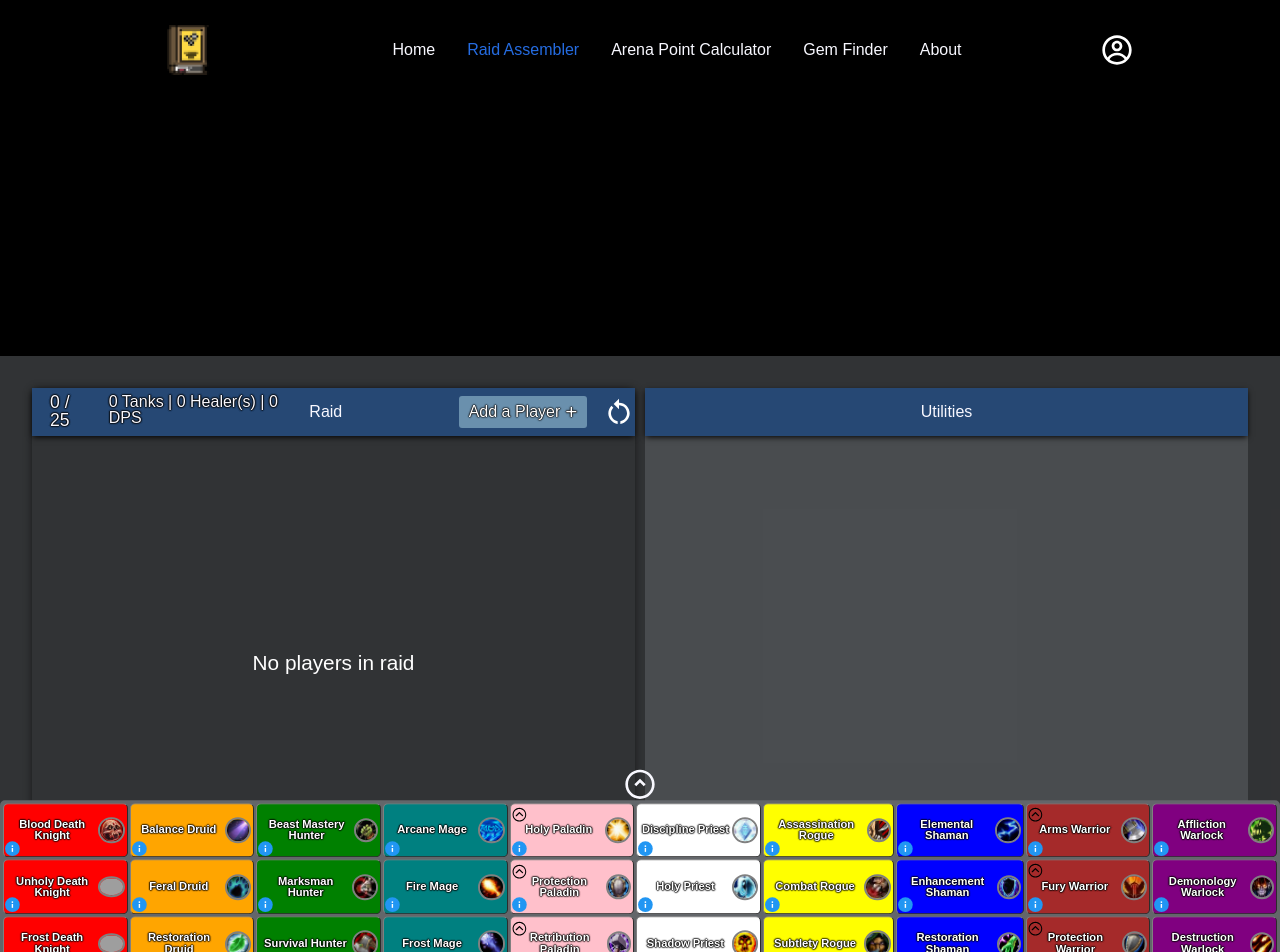
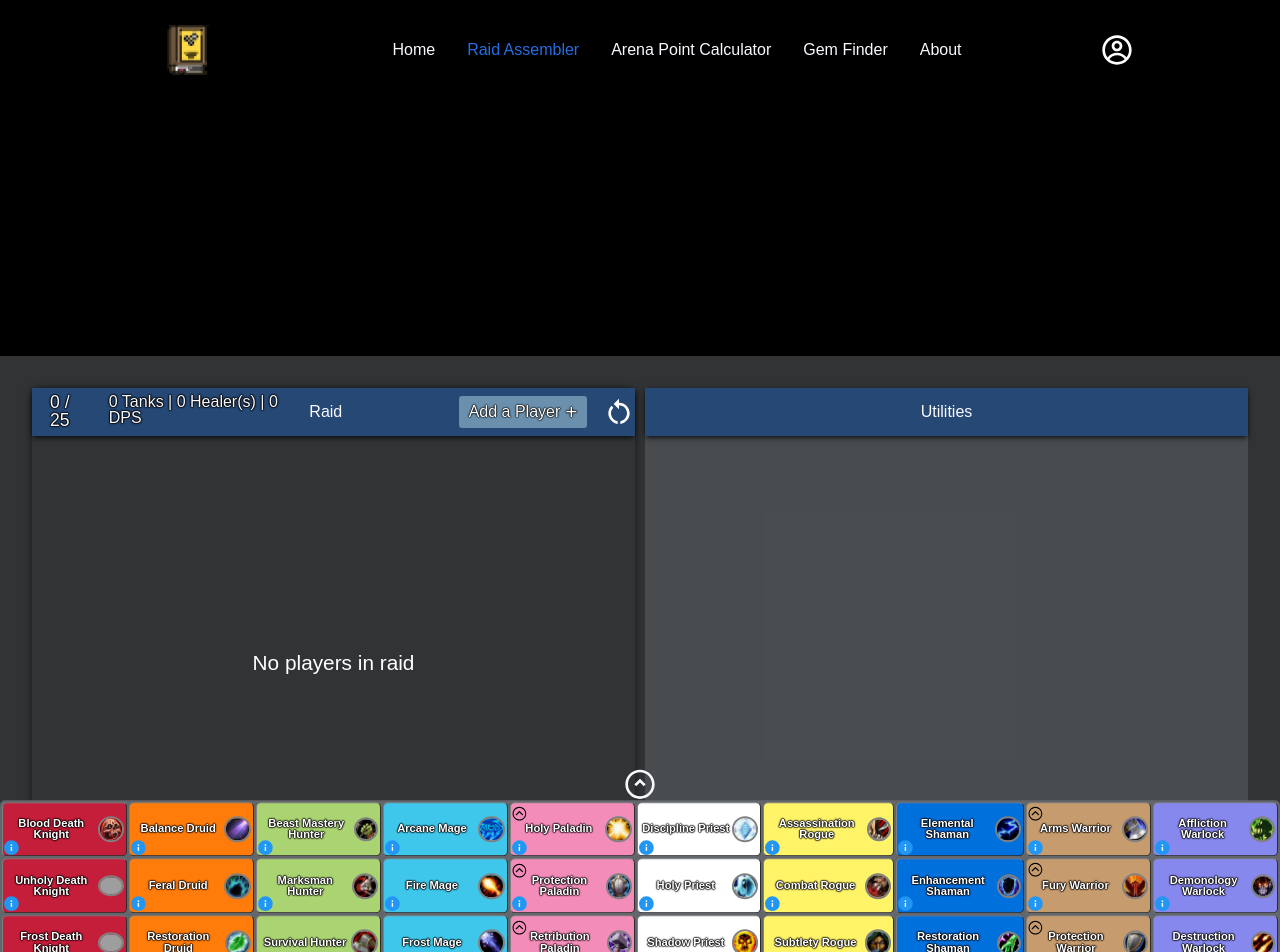
Before and after one commit to MarcusMohns/Codex-Online, a React (Create React App) app: page /raidassembler in a window 1280 px wide. Shown: the top 952 px of the page. Built offline with nearby package versions, Linux system fonts and the light colour scheme; grey boxes are pictures that could not be loaded.

Commit message:
Updated class colors

```diff
--- a/src/SpecArray.js
+++ b/src/SpecArray.js
@@ -2,7 +2,7 @@ const SpecArray = [
   {
     text: "Blood Death Knight",
     image: "images/dk_blood.png",
-    color: "red",
+    color: "rgb(196,30,58)",
     name: "",
     buffs: [
       {
@@ -43,7 +43,7 @@ const SpecArray = [
   {
     text: "Unholy Death Knight",
     image: "images/dk_unholy.png",
-    color: "red",
+    color: "rgb(196,30,58)",
     name: "",
     buffs: [
       {
@@ -85,7 +85,7 @@ const SpecArray = [
   {
     text: "Frost Death Knight",
     image: "images/dk_frost.png",
-    color: "red",
+    color: "rgb(196,30,58)",
     name: "",
     buffs: [
       {
@@ -122,7 +122,7 @@ const SpecArray = [
   {
     text: "Balance Druid",
     image: "images/druid_balance.png",
-    color: "orange",
+    color: "rgb(255,124,10)",
     name: "",
     buffs: [
       {
@@ -191,7 +191,7 @@ const SpecArray = [
   {
     text: "Feral Druid",
     image: "images/druid_feral.png",
-    color: "orange",
+    color: "rgb(255,124,10)",
     name: "",
     buffs: [
       {
@@ -257,7 +257,7 @@ const SpecArray = [
   {
     text: "Restoration Druid",
     image: "images/druid_restoration.png",
-    color: "orange",
+    color: "rgb(255,124,10)",
     name: "",
     buffs: [
       {
@@ -307,7 +307,7 @@ const SpecArray = [
   {
     text: "Beast Mastery Hunter",
     image: "images/hunter_beastmastery.png",
-    color: "green",
+    color: "rgb(170,211,114)",
     name: "",
     buffs: [
       {
@@ -335,7 +335,7 @@ const SpecArray = [
   {
     text: "Marksman Hunter",
     image: "images/hunter_marksman.png",
-    color: "green",
+    color: "rgb(170,211,114)",
     name: "",
     buffs: [
       {
@@ -363,7 +363,7 @@ const SpecArray = [
   {
     text: "Survival Hunter",
     image: "images/hunter_survival.png",
-    color: "green",
+    color: "rgb(170,211,114)",
     name: "",
     buffs: [
       {
@@ -395,7 +395,7 @@ const SpecArray = [
   {
     text: "Arcane Mage",
     image: "images/mage_arcane.png",
-    color: "teal",
+    color: "rgb(63,199,235)",
     name: "",
     buffs: [
       {
@@ -427,7 +427,7 @@ const SpecArray = [
   {
     text: "Fire Mage",
     image: "images/mage_fire.png",
-    color: "teal",
+    color: "rgb(63,199,235)",
     name: "",
     buffs: [
       {
@@ -459,7 +459,7 @@ const SpecArray = [
   {
     text: "Frost Mage",
     image: "images/mage_frost.png",
-    color: "teal",
+    color: "rgb(63,199,235)",
     name: "",
     buffs: [
       {
@@ -497,7 +497,7 @@ const SpecArray = [
   {
     text: "Holy Paladin",
     image: "images/paladin_holy.png",
-    color: "pink",
+    color: "rgb(244,140,186)",
     name: "",
     buffs: [
       {
@@ -573,7 +573,7 @@ const SpecArray = [
   {
     text: "Protection Paladin",
     image: "images/paladin_protection.png",
-    color: "pink",
+    color: "rgb(244,140,186)",
     name: "",
     buffs: [
       {
@@ -664,7 +664,7 @@ const SpecArray = [
   {
     text: "Retribution Paladin",
     image: "images/paladin_retribution.png",
-    color: "pink",
+    color: "rgb(244,140,186)",
     name: "",
     buffs: [
       {
@@ -760,7 +760,7 @@ const SpecArray = [
   {
     text: "Discipline Priest",
     image: "images/priest_discipline.png",
-    color: "white",
+    color: "rgb(255,255,255)",
     name: "",
     buffs: [
       {
@@ -822,7 +822,7 @@ const SpecArray = [
   {
     text: "Holy Priest",
     image: "images/priest_holy.png",
-    color: "white",
+    color: "rgb(255,255,255)",
     name: "",
     buffs: [
       {
@@ -875,7 +875,7 @@ const SpecArray = [
   {
     text: "Shadow Priest",
     image: "images/priest_shadow.png",
-    color: "white",
+    color: "rgb(255,255,255)",
     name: "",
     buffs: [
       {
@@ -933,7 +933,7 @@ const SpecArray = [
   {
     text: "Assassination Rogue",
     image: "images/rogue_assassination.png",
-    color: "yellow",
+    color: "rgb(255,244,104)",
     name: "",
     buffs: [
       {
@@ -974,7 +974,7 @@ const SpecArray = [
   {
     text: "Combat Rogue",
     image: "images/rogue_combat.png",
-    color: "yellow",
+    color: "rgb(255,244,104)",
     name: "",
     buffs: [
       {
@@ -1015,7 +1015,7 @@ const SpecArray = [
   {
     text: "Subtlety Rogue",
     image: "images/rogue_subtlety.png",
-    color: "yellow",
+    color: "rgb(255,244,104)",
     name: "",
     buffs: [
       {
@@ -1052,7 +1052,7 @@ const SpecArray = [
   {
     text: "Elemental Shaman",
     image: "images/shaman_elemental.png",
-    color: "blue",
+    color: "rgb(0,112,221)",
     name: "",
     buffs: [
       {
@@ -1127,7 +1127,7 @@ const SpecArray = [
   {
     text: "Enhancement Shaman",
     image: "images/shaman_enhancement.png",
-    color: "blue",
+    color: "rgb(0,112,221)",
     name: "",
     buffs: [
       {
@@ -1197,7 +1197,7 @@ const SpecArray = [
   {
     text: "Restoration Shaman",
     image: "images/shaman_restoration.png",
-    color: "blue",
+    color: "rgb(0,112,221)",
     name: "",
     buffs: [
       {
@@ -1275,7 +1275,7 @@ const SpecArray = [
   {
     text: "Arms Warrior",
     image: "images/warrior_arms.png",
-    color: "brown",
+    color: "rgb(198,155,109)",
     name: "",
     buffs: [
       {
@@ -1334,7 +1334,7 @@ const SpecArray = [
   {
     text: "Fury Warrior",
     image: "images/warrior_fury.png",
-    color: "brown",
+    color: "rgb(198,155,109)",
     name: "",
     buffs: [
       {
@@ -1388,7 +1388,7 @@ const SpecArray = [
   {
     text: "Protection Warrior",
     image: "images/warrior_protection.png",
-    color: "brown",
+    color: "rgb(198,155,109)",
     name: "",
     buffs: [
       {
@@ -1435,7 +1435,7 @@ const SpecArray = [
   {
     text: "Affliction Warlock",
     image: "images/warlock_affliction.png",
-    color: "purple",
+    color: "rgb(135,136,238)",
     name: "",
     buffs: [
       {
@@ -1479,7 +1479,7 @@ const SpecArray = [
   {
     text: "Demonology Warlock",
     image: "images/warlock_demonology.png",
-    color: "purple",
+    color: "rgb(135,136,238)",
     name: "",
     buffs: [
       {
@@ -1513,7 +1513,7 @@ const SpecArray = [
   {
     text: "Destruction Warlock",
     image: "images/warlock_destruction.png",
-    color: "purple",
+    color: "rgb(135,136,238)",
     name: "",
     buffs: [
       {
--- a/src/components.js
+++ b/src/components.js
@@ -13,6 +13,17 @@ const COLORS = {
   fadedHighlight: "rgba(173,216,230,0.50)",
   highlight: "rgba(173,216,230,1)",
   fadedGrey: "rgb(169,169,169,0.20)",
+
+  deathKnight: "rgb(196,30,58)",
+  druid: "rgb(255,124,10)",
+  hunter: "rgb(170,211,114)",
+  mage: "rgb(63,199,235)",
+  paladin: "rgb(244,140,186)",
+  priest: "rgb(255,255,255)",
+  rogue: "rgb(255,244,104)",
+  shaman: "rgb(0,112,221)",
+  warlock: "rgb(135,136,238)",
+  warrior: "rgb(198,155,109)",
 };
 
 export default COLORS;
--- a/src/components/ClassBtnCheckboxes.js
+++ b/src/components/ClassBtnCheckboxes.js
@@ -1,6 +1,8 @@
 import { StyledClassBtnCheckboxes } from "./styles/RaidAssembler.styled";
+import COLORS from "../components";
+
 const ClassBtnCheckboxes = ({ text, color }) => {
-  return color === "pink" ? (
+  return color === COLORS.paladin ? (
     <StyledClassBtnCheckboxes>
       <div className="buff-checkbox-container">
         <label
--- a/src/components/SpecButton.js
+++ b/src/components/SpecButton.js
@@ -1,5 +1,6 @@
 import ClassBtnCheckboxes from "./ClassBtnCheckboxes";
 import ClassTooltip from "./ClassTooltip";
+import COLORS from "../components";
 import {
   StyledSpecButton,
   DropArrow,
@@ -8,7 +9,7 @@ import {
 const SpecButton = ({ text, image, onClick, color, buffs, utility }) => {
   return (
     <StyledSpecButton color={color}>
-      {(color === "pink" || color === "brown") && (
+      {(color === COLORS.paladin || color === COLORS.warrior) && (
         /* // If paladin or warrior add checkboxes */
         <div className="checkbox-and-image-container">
           <DropArrow id="drop-arrow-image" />
--- a/src/components/styles/RaidAssembler.styled.js
+++ b/src/components/styles/RaidAssembler.styled.js
@@ -5,7 +5,6 @@ import { MdOutlineAddBox, MdRestartAlt } from "react-icons/md";
 import { RiDeleteBin2Line, RiEdit2Line } from "react-icons/ri";
 import { IoIosArrowDropup } from "react-icons/io";
 import { FcInfo } from "react-icons/fc";
-
 import COLORS from "../../components";
 
 export const Main = styled.main`
@@ -108,7 +107,7 @@ export const SpecContainer = styled.section`
     grid-template-columns: repeat(10, 1fr);
     grid-template-rows: repeat(3, 1fr);
     background-color: ${COLORS.background};
-    padding: 2px;
+    padding: 1px;
     border-radius: 5px;
   }
 `;
@@ -657,43 +656,43 @@ export const StyledCategory = styled.div`
     font-weight: bold;
 
     #death-knight {
-      color: red;
+      color: ${COLORS.deathKnight};
       display: block;
     }
     #druid {
-      color: orange;
+      color: ${COLORS.druid};
       display: block;
     }
     #hunter {
-      color: green;
+      color: ${COLORS.hunter};
       display: block;
     }
     #mage {
-      color: teal;
+      color: ${COLORS.mage};
       display: block;
     }
     #paladin {
-      color: pink;
+      color: ${COLORS.paladin};
       display: block;
     }
     #priest {
-      color: white;
+      color: ${COLORS.priest};
       display: block;
     }
     #rogue {
-      color: yellow;
+      color: ${COLORS.rogue};
       display: block;
     }
     #shaman {
-      color: blue;
+      color: ${COLORS.shaman};
       display: block;
     }
     #warrior {
-      color: brown;
+      color: ${COLORS.warrior};
       display: block;
     }
     #warlock {
-      color: purple;
+      color: ${COLORS.warlock};
       display: block;
     }
     .title {
```
